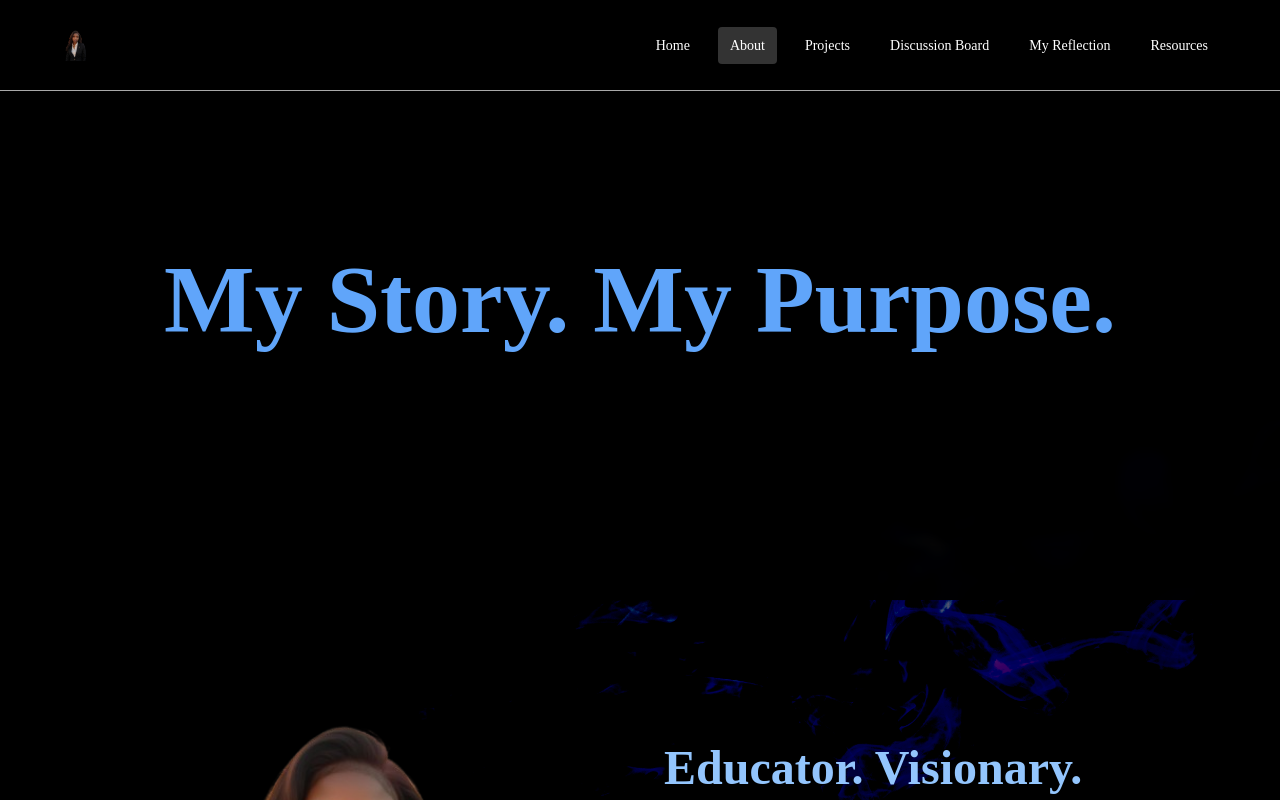
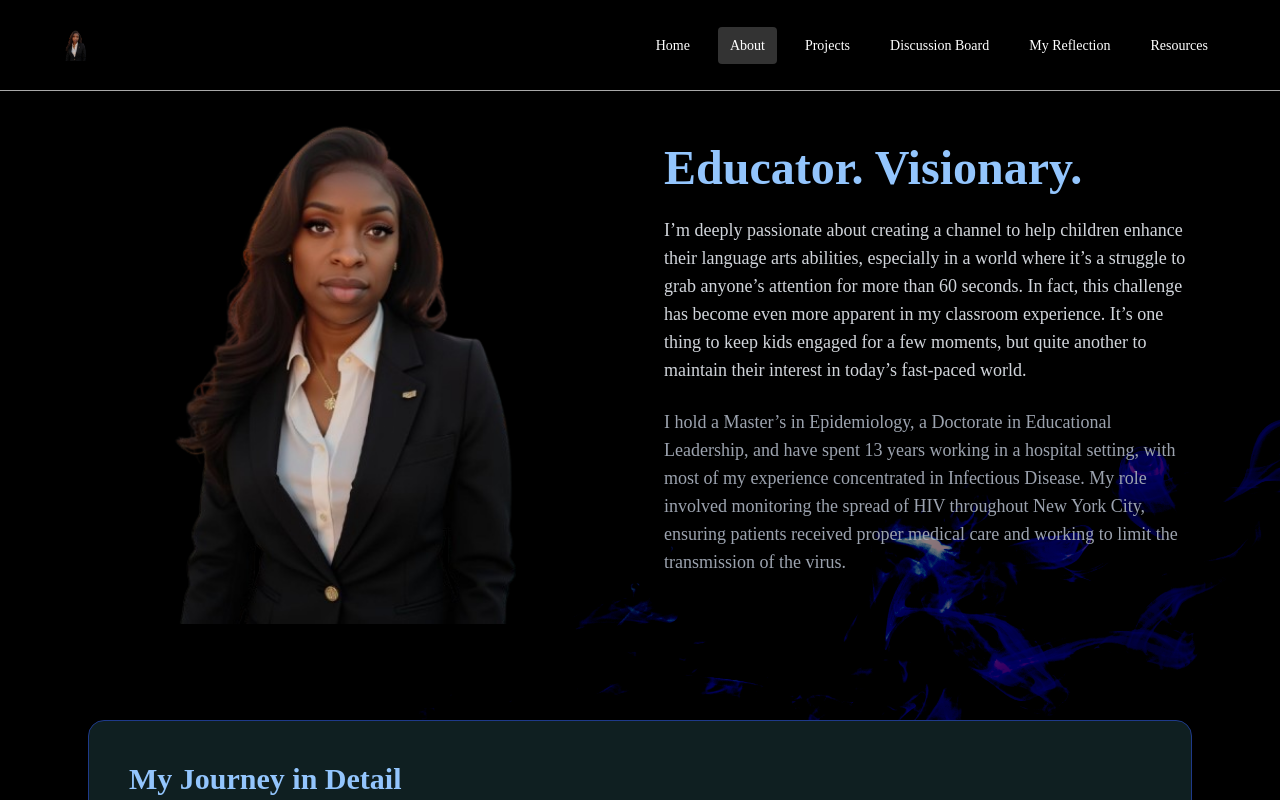
Before and after one commit to MrChampion2020/schoolportfolio, a React (Create React App) app: page /about in a window 1280 px wide. Shown: the top 800 px of the page. Built offline with nearby package versions, Linux system fonts and the light colour scheme.

Commit message:
merge remote changes

```diff
--- a/src/screens/mainstack/About.jsx
+++ b/src/screens/mainstack/About.jsx
@@ -31,7 +31,7 @@ export default function About() {
       <Navbar />
 
       {/* Hero */}
-      <header className="relative h-[75vh] flex items-center justify-center bg-black/70 backdrop-blur-sm">
+      {/* <header className="relative h-[75vh] flex items-center justify-center bg-black/70 backdrop-blur-sm">
         <motion.h1
           className="text-6xl md:text-8xl font-extrabold text-blue-400 text-center z-10"
           initial={{ opacity: 0, scale: 0.95 }}
@@ -41,7 +41,7 @@ export default function About() {
            My Story. My Purpose.
         </motion.h1>
         <div className="absolute inset-0 bg-gradient-to-b from-black/60 to-black/90" />
-      </header>
+      </header> */}
 
       {/* Main Content */}
       <main className="max-w-6xl mx-auto px-6 py-24 space-y-24">
```
